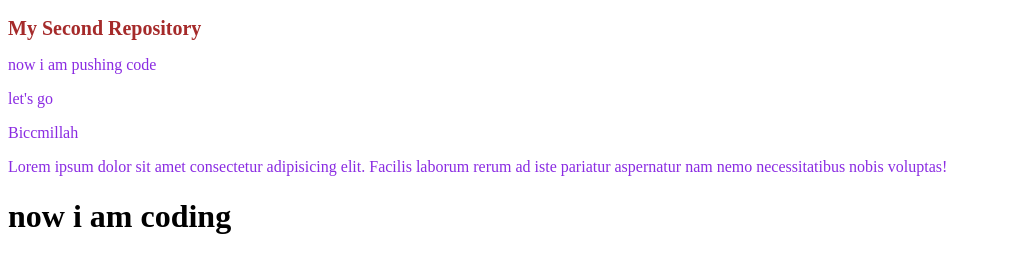
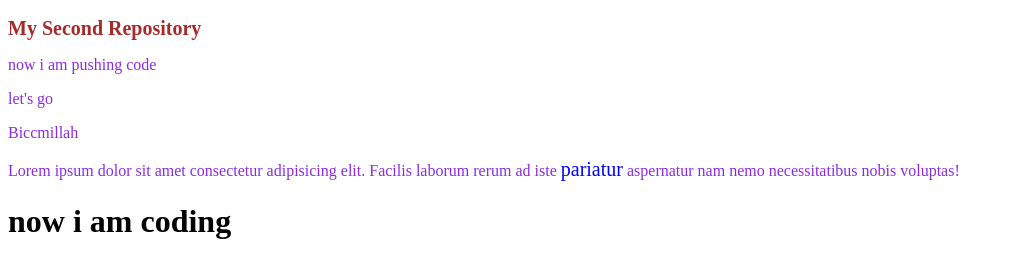
Before and after one commit to Nahiduzzamann/my-secind-repo, a plain HTML site: page index.html in a window 1280 px wide. Shown: the whole page, without its empty margins (0-1013 px from the left). Drawn offline with Linux system fonts and the light colour scheme.

Commit message:
add color and size

```diff
--- a/index.html
+++ b/index.html
@@ -13,7 +13,7 @@
     <p>now i am pushing code</p>
     <p>let's go</p>
     <p>Biccmillah</p>
-    <p>Lorem ipsum dolor sit amet consectetur adipisicing elit. Facilis laborum rerum ad iste pariatur aspernatur nam nemo necessitatibus nobis voluptas!</p>
+    <p>Lorem ipsum dolor sit amet consectetur adipisicing elit. Facilis laborum rerum ad iste <span id="bold">pariatur</span> aspernatur nam nemo necessitatibus nobis voluptas!</p>
     <h1>now i am coding</h1>
 </body>
 </html>
--- a/style.css
+++ b/style.css
@@ -1,3 +1,7 @@
 p{
     color: blueviolet;
 }
+#bold{
+    font-size: 20px;
+    color: blue;
+}
```
